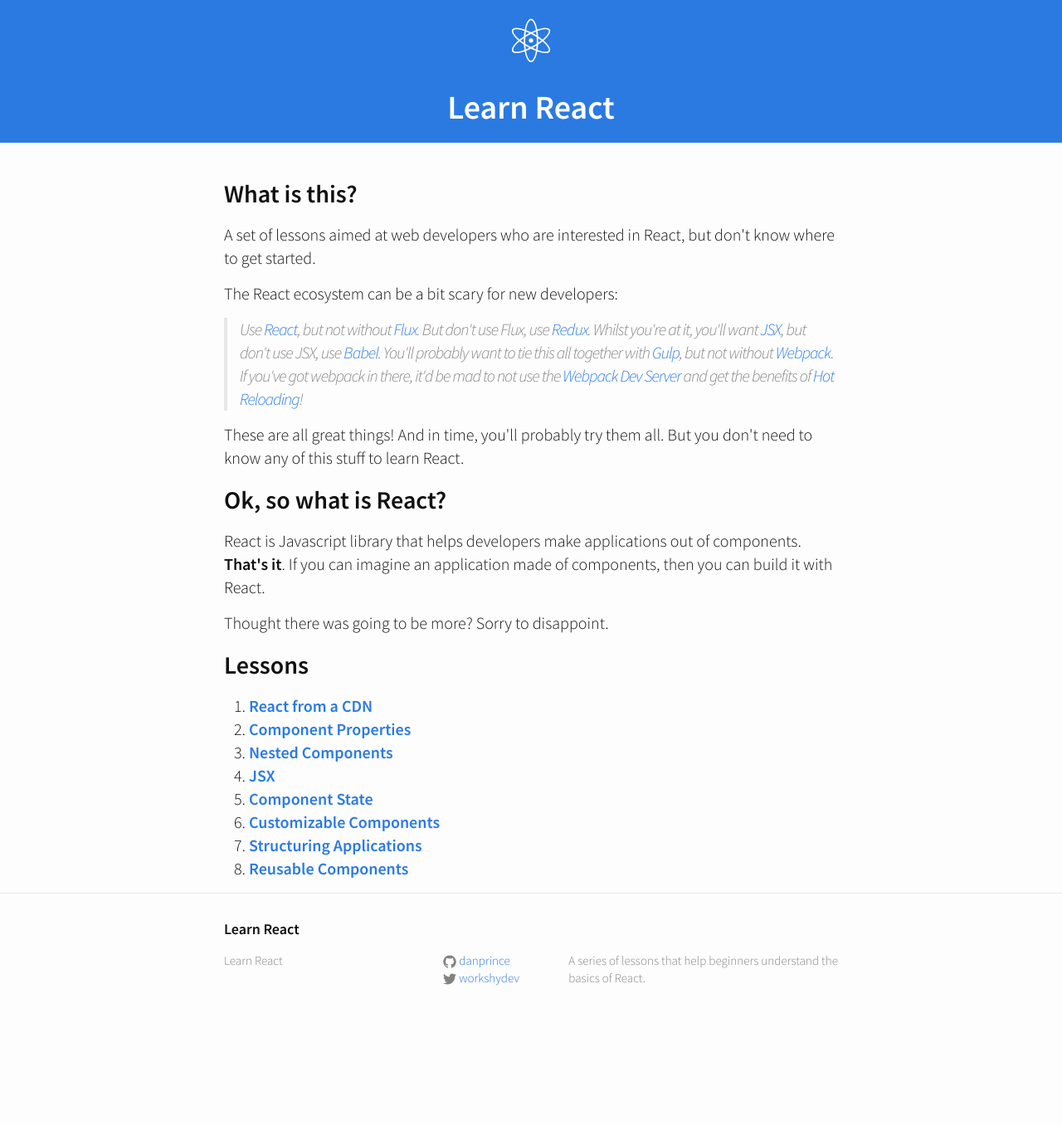
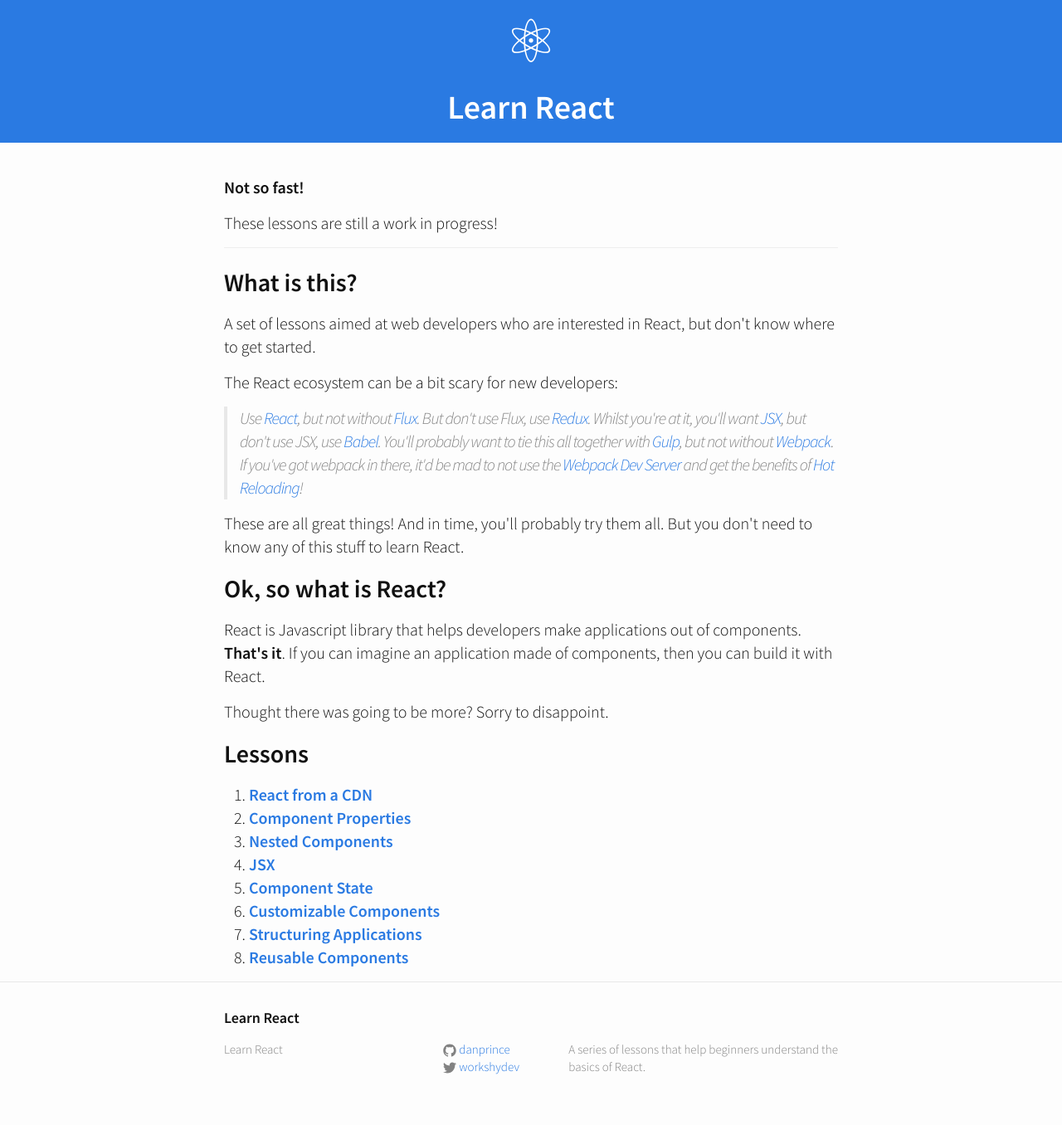
Before and after one commit to danprince/learn-react, a Jekyll site: the page built from index.html, in a window 1280 px wide. Shown: the whole page at 83% size. Built offline with Jekyll 4.4.1, drawn with Linux system fonts in a browser that asks for light colours; some web fonts are replaced; before the commit the page ends 1249 px from its top, so only the background shows below that.

Commit message:
adding wip warning

```diff
--- a/_layouts/default.html
+++ b/_layouts/default.html
@@ -4,6 +4,11 @@
   <body>
     {% include header.html %}
     <div class='content wrapper'>
+      <p>
+        <h4>Not so fast!</h4>
+        These lessons are still a work in progress!
+      </p>
+      <hr />
       {{ content }}
     </div>
     {% include footer.html %}
```
